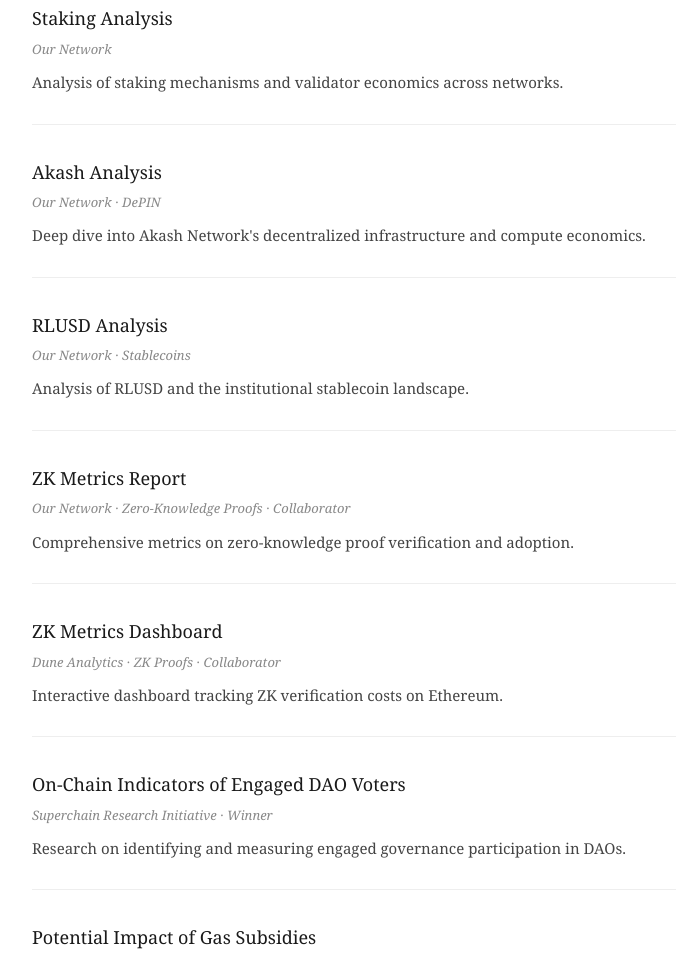
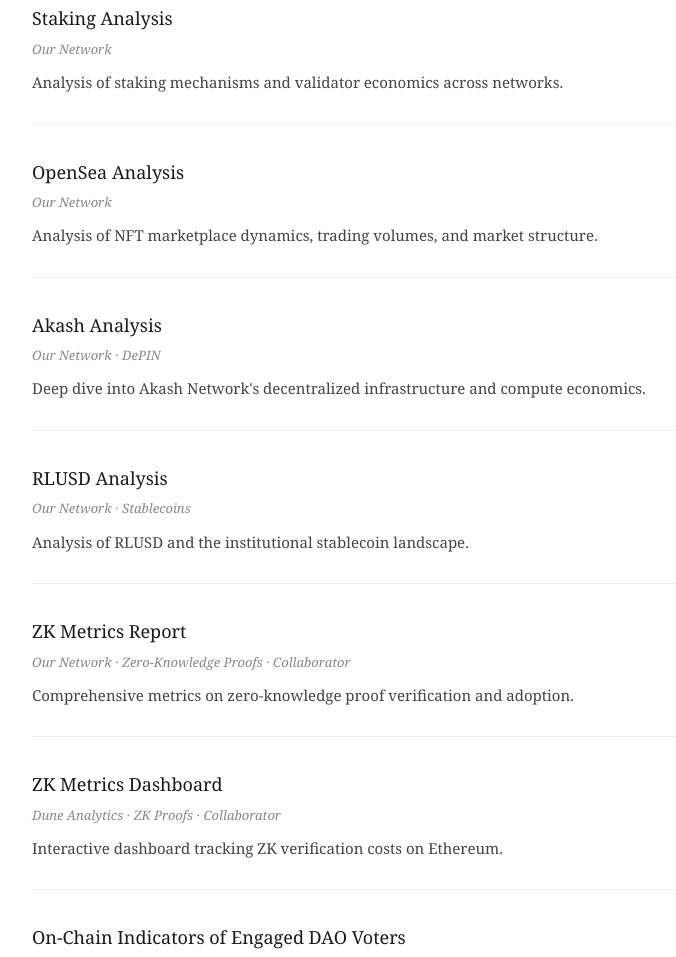
Before and after one commit to BrandynHamilton/Research, a plain HTML site: page index.html in a window 1280 px wide. Shown: the part 3139-4096 px from the top of the page, without its empty margins (248-924 px from the left). Drawn offline with Linux system fonts and the light colour scheme.

Commit message:
feat: adding opensea analysis

```diff
--- a/index.html
+++ b/index.html
@@ -127,6 +127,12 @@
 </article>
 
 <article>
+<h3><a href="https://www.ournetwork.xyz/issues/on-255-nft-marketplaces">OpenSea Analysis</a></h3>
+<p class="meta">Our Network</p>
+<p>Analysis of NFT marketplace dynamics, trading volumes, and market structure.</p>
+</article>
+
+<article>
 <h3><a href="https://www.ournetwork.xyz/p/on-353-depin-part-2">Akash Analysis</a></h3>
 <p class="meta">Our Network · DePIN</p>
 <p>Deep dive into Akash Network's decentralized infrastructure and compute economics.</p>
```
